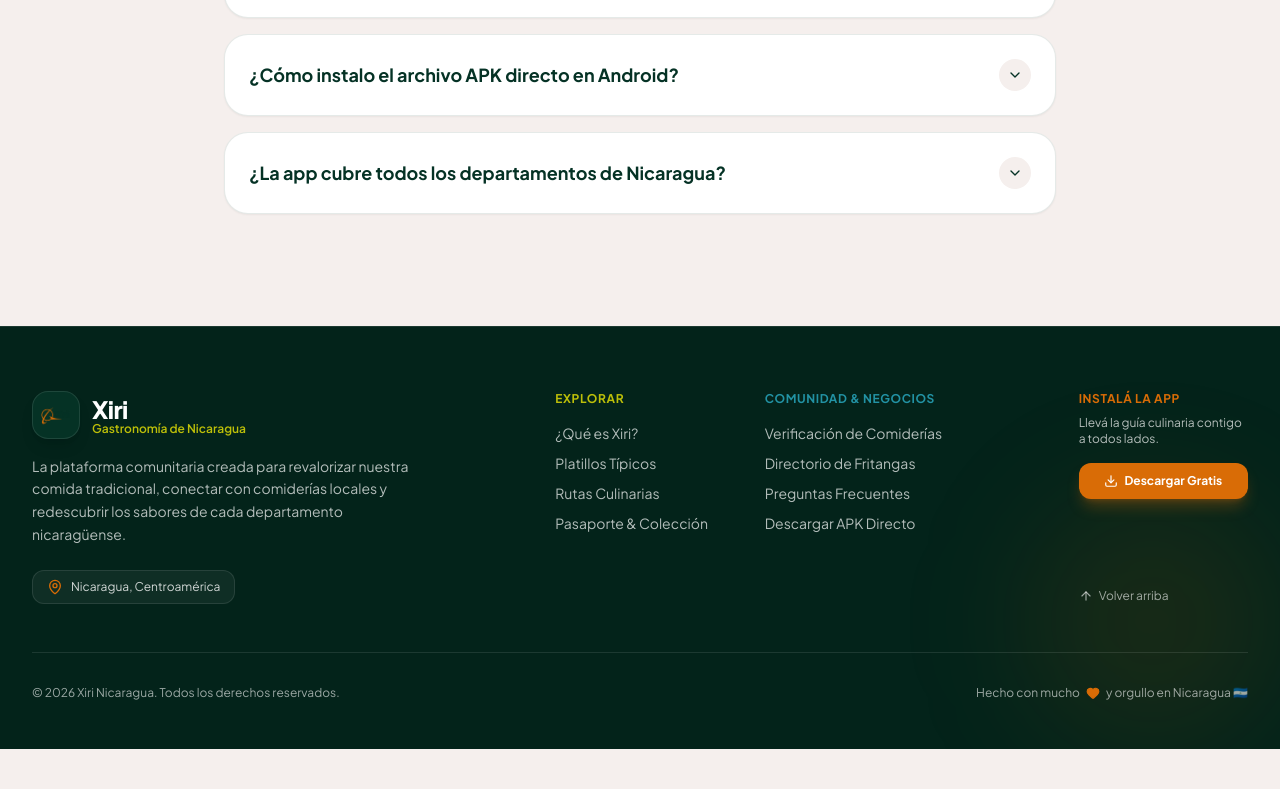
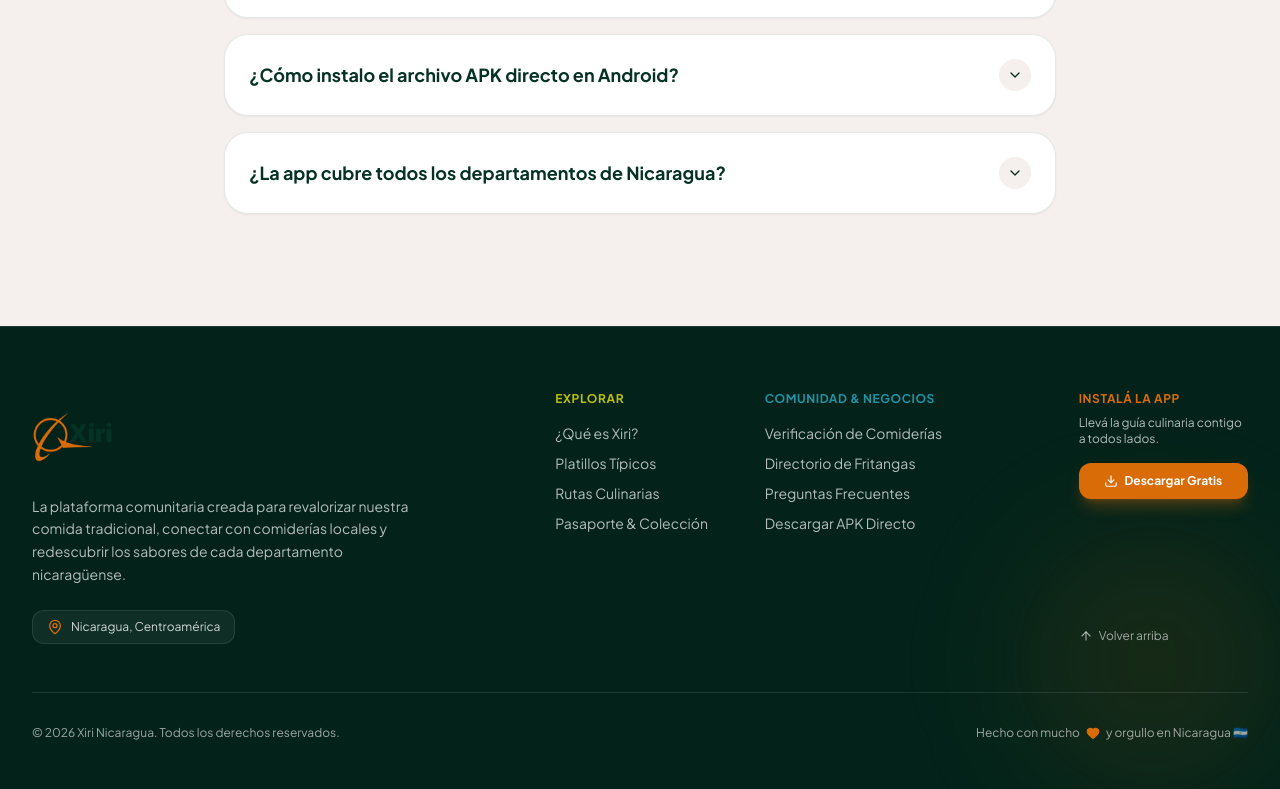
Before and after one commit to josueespinoza2004/xiri-landing, a Next.js app: page / in a window 1280 px wide. Shown: the part 6116-6905 px from the top of the page. Before the commit the page ends 6865 px from the top, so only its background shows below. Built offline with nearby package versions, Linux system fonts and the light colour scheme; no server answers.

Commit message:
feat: simplify Brand Info section in Footer component by removing unnecessary elements and adjusting logo size

```diff
--- a/src/components/footer.tsx
+++ b/src/components/footer.tsx
@@ -23,22 +23,14 @@
 
           {/* Brand Info */}
           <div className="lg:col-span-5 flex flex-col items-start">
-            <div className="flex items-center gap-3 mb-4">
-              <div className="h-12 w-12 rounded-2xl bg-[#053225] p-2 flex items-center justify-center border border-white/10 shadow-lg">
-                <Image
-                  src="/images/logo.png"
-                  alt="Logo de Xiri"
-                  width={38}
-                  height={38}
-                  className="object-contain"
-                />
-              </div>
-              <div className="flex flex-col">
-                <span className="text-2xl font-black tracking-tight text-white">Xiri</span>
-                <span className="text-xs text-[#BDBF09] font-semibold -mt-1">
-                  Gastronomía de Nicaragua
-                </span>
-              </div>
+            <div className="flex items-center mb-4">
+              <Image
+                src="/images/logo.png"
+                alt="Logo de Xiri"
+                width={96}
+                height={96}
+                className="h-[72px] w-[72px] sm:h-[88px] sm:w-[88px] object-contain"
+              />
             </div>
 
             <p className="text-sm text-white/70 max-w-sm leading-relaxed mb-6">
```
